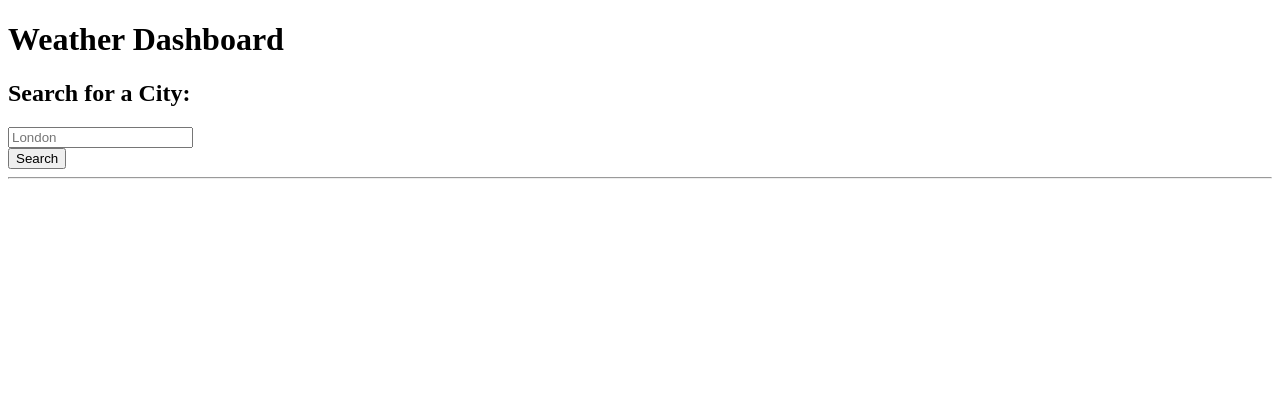
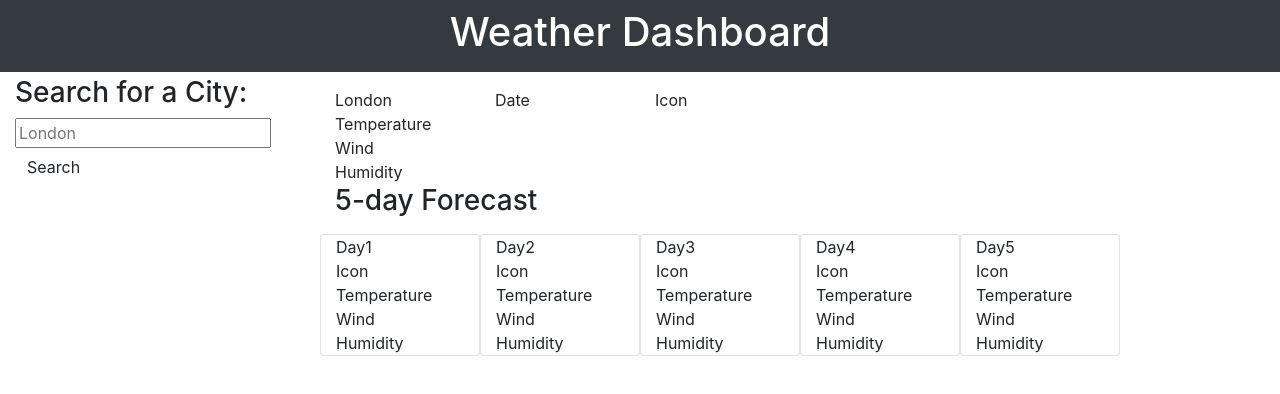
Before and after one commit to SashaK2609/Weather-Dashboard, a plain HTML site: page index.html in a window 1280 px wide. Drawn offline with nearby package versions, Linux system fonts and the light colour scheme.

Commit message:
added rows and columns to recreate weather forecast

```diff
--- a/index.html
+++ b/index.html
@@ -1,13 +1,22 @@
 <!DOCTYPE html>
 <html lang="en-gb">
-
   <head>
     <meta charset="UTF-8" />
     <meta name="viewport" content="width=device-width, initial-scale=1.0" />
     <meta http-equiv="X-UA-Compatible" content="ie=edge" />
-  <link rel="stylesheet" href="styles/reset.css" />
-  <!-- <link rel="stylesheet" href="https://stackpath.bootstrapcdn.com/bootstrap/4.3.1/css/bootstrap.min.css" /> -->
-  <!-- <link rel="stylesheet" href="https://stackpath.bootstrapcdn.com/font-awesome/4.7.0/css/font-awesome.min.css" /> -->
+    <meta
+      name="description"
+      content="A weather dashboard using server APIs, Bootstrap and jQuery"
+    />
+    <link
+      rel="stylesheet"
+      href="https://stackpath.bootstrapcdn.com/bootstrap/4.3.1/css/bootstrap.min.css"
+    />
+    <link
+      rel="stylesheet"
+      href="https://stackpath.bootstrapcdn.com/font-awesome/4.7.0/css/font-awesome.min.css"
+    />
+	 <link rel="stylesheet" href="./assets/style.css" />
     <title>Weather Dashboard</title>
   </head>
 
@@ -25,14 +34,14 @@
 			</h2>
 			<form id="search-form" class="form">
 			  <div class="form-inline form-group">
-            <div class="input-group">
+				 <div class="input-group flex-column justify-content-start">
 					<input class="form-input weather-search" type="text" id="search-input" placeholder="London"
 					  aria-labelledby="form-heading" aria-controls="today forecast" />
 					<div class="input-group-append">
 					  <button type="submit" class="btn search-button" id="search-button" aria-label="submit search">
 						 Search
 					  </button>
-                <hr class="hr weather-hr" />
+					  <hr class="hr weather-hr"/>
 					</div>
 				 </div>
 			  </div>
@@ -41,8 +50,60 @@
 		 </aside>
 
 		 <div class="col-lg-9 pb-3">
-        <section id="today" class="mt-3" role="region" aria-live="polite"></section>
-        <section id="forecast" class="row mt-3" role="region" aria-live="polite"></section>
+			<section id="today" class="row mt-3 current-row" role="region" aria-live="polite">
+				<div class="col current-column">
+					<div class="row">
+						<div class="col-2 city">London</div>
+						<div class="col-2 date">Date</div>
+						<div class="col-1 today-icon">Icon</div>
+					</div>
+						<div class="temperature">Temperature</div>
+						<div class="wind">Wind</div>
+						<div class="humidity">Humidity</div>
+				</div>
+			</section>
+
+				<h3>5-day Forecast</h3>
+
+			<section id="forecast" class="row mt-3 forecast-row" role="region" aria-live="polite">
+
+					<div class="card col-2">
+						<div class="day1 date">Day1</div>
+						<div class="day1-icon">Icon</div>
+						<div class="today-temperature">Temperature</div>
+						<div class="today-wind">Wind</div>
+						<div class="today-humidity">Humidity</div>
+					</div>
+					<div class=" card col-2">
+						<div class="day2 date">Day2</div>
+						<div class="day2-icon">Icon</div>
+						<div class="temperature">Temperature</div>
+						<div class="wind">Wind</div>
+						<div class="humidity">Humidity</div>
+					</div>
+					<div class="card col-2">
+						<div class="day3 date">Day3</div>
+						<div class="day3-icon">Icon</div>
+						<div class="temperature">Temperature</div>
+						<div class="wind">Wind</div>
+						<div class="humidity">Humidity</div>
+					</div>
+					<div class="card col-2">
+						<div class="day4 date">Day4</div>
+						<div class="day4-icon">Icon</div>
+						<div class="temperature">Temperature</div>
+						<div class="wind">Wind</div>
+						<div class="humidity">Humidity</div>
+					</div>
+					<div class="card col-2">
+						<div class="day5 date">Day5</div>
+						<div class="day5-icon">Icon</div>
+						<div class="temperature">Temperature</div>
+						<div class="wind">Wind</div>
+						<div class="humidity">Humidity</div>
+					</div>
+
+			</section>
 		 </div>
 	  </div>
 	</div>
@@ -51,7 +112,6 @@
 	<script src="https://cdnjs.cloudflare.com/ajax/libs/moment.js/2.29.4/moment.min.js"></script>
 	<!-- jQuery -->
 	<script src="https://cdnjs.cloudflare.com/ajax/libs/jquery/3.2.1/jquery.min.js"></script>
-  <script src="script.js"></script>
+	<script src="./assets/script.js"></script>
  </body>
-
 </html>
```
Lines whose indentation alone changed are shown as unchanged.
